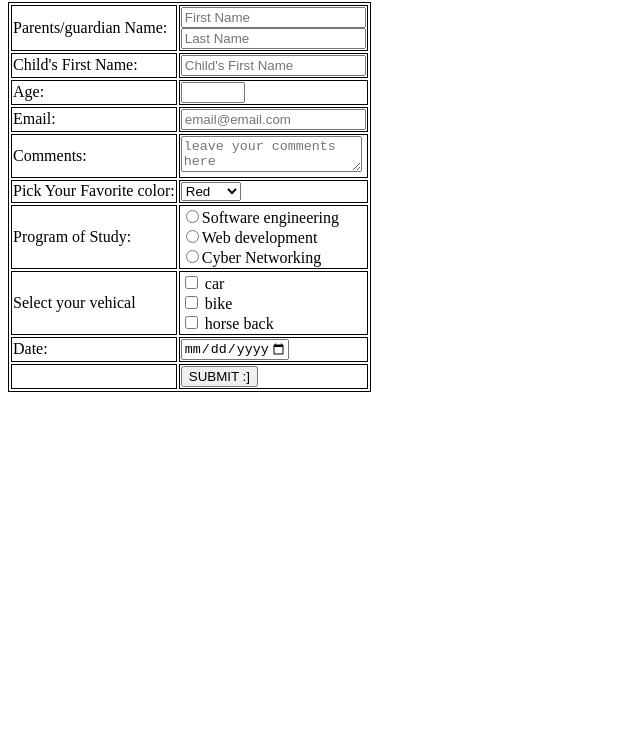
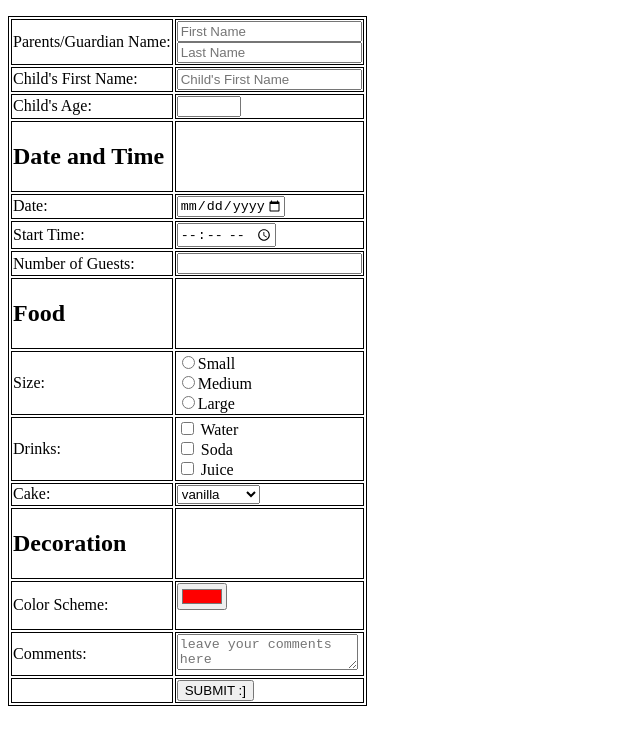
Before and after one commit to j-GR100/SE111---HTML-Javascript, a plain HTML site: page w5_form_files/w5_form_files/index.html in a window 1280 px wide. Shown: the part 65-800 px from the top of the page, without its empty margins (0-640 px from the left). Drawn offline with Linux system fonts and the light colour scheme.

Commit message:
end w5_form

```diff
--- a/w5_form_files/w5_form_files/index.html
+++ b/w5_form_files/w5_form_files/index.html
@@ -11,16 +11,16 @@
     <link type="text/css" rel="stylesheet" href="style.css">
 
     <title>Week 5 | Tables and Forms</title>
+    <style>
+        table,td {
+            border: 1px solid black;
+        }
+    </style>
 </head>
-<style>
-    table,td {
-        border: 1px solid black;
-    }
-</style>
 <body>
     <!--Build your Table and Form here-->
 
-    <h2>Birthday Party Registration Form</h2>
+    <h1>&#129395; Birthday Party Registration Form &#129395;</h1>
 
     <form method="GET" action="">
 
@@ -33,13 +33,13 @@
 
                     <!--first column - LABEL -->
                     <td>
-                        <label for="fName">Parents/guardian Name:</label>
+                        <label for="PName">Parents/Guardian Name:</label>
                     </td>
 
                     <!--second column- INPUT -->
                     <td>
                         <input type="text" name="fName" id="fName" placeholder="First Name"><br>
-                        <input type="text" name="fName" id="fName" placeholder="Last Name">
+                        <input type="text" name="lName" id="lName" placeholder="Last Name">
                     </td>
 
                 </tr>
@@ -49,12 +49,12 @@
 
                     <!--first column - LABEL -->
                     <td>
-                        <label for="lName">Child's First Name:</label>
+                        <label for="CName">Child's First Name:</label>
                     </td>
 
                     <!--second column- INPUT -->
                     <td>
-                        <input type="text" name="lName" id="lName" placeholder="Child's First Name">
+                        <input type="text" name="CName" id="CName" placeholder="Child's First Name">
                     </td>
 
                 </tr>
@@ -64,7 +64,7 @@
 
                     <!--first column - LABEL -->
                     <td>
-                        <label for="age">Age:</label>
+                        <label for="Child's.age">Child's Age:</label>
                     </td>
 
                     <!--second column- INPUT -->
@@ -78,16 +78,154 @@
 
                     <!--first column - LABEL -->
                     <td>
-                        <label for="email">Email:</label>
+                        <label for="Date.and.Time"><h2>Date and Time</h2></label>
                     </td>
 
                     <!--second column- INPUT -->
                     <td>
-                        <input type="email" name="email" id="email" maxlength="25" placeholder="email@email.com">
+
                     </td>
 
                 </tr>
 
+                <tr>
+
+                    <!--first column - LABEL -->
+                    <td>
+                        <label for="Date">Date:</label>
+                    </td>
+
+                    <!--second column- INPUT -->
+                    <td>
+                        <input type="date" name="date" id="date" required min="2018-01-01" max="2025-01-01">
+                    </td>
+
+                </tr>
+
+                <tr>
+                 <!--first column - LABEL -->
+                    <td>
+                   <label for="Start.Time">Start Time:</label>
+                    </td>
+
+                    <!--second column- INPUT -->
+                    <td>
+                        <input type="Time" id="Time" name="Time">
+                    </td>
+                    </tr>
+
+                <tr>
+
+                        <!--first column - LABEL -->
+                        <td>
+                            <label for="Number.of.Guests">Number of Guests:</label>
+                        </td>
+
+                        <!--second column- INPUT -->
+                        <td>
+                            <input type="text" name="Number" id="Number">
+
+                        </td>
+
+                    </tr>
+
+                    <tr>
+
+                        <!--first column - LABEL -->
+                        <td>
+                            <label><h2>Food</h2></label>
+                        </td>
+
+                        <!--second column- INPUT -->
+                        <td>
+
+                        </td>
+
+                    </tr>
+
+                    <tr>
+
+                        <!--first column - LABEL -->
+                        <td>
+                            <label for="Size">Size:</label>
+                        </td>
+
+                        <!--second column- INPUT -->
+                        <td>
+                            <input type="radio" name="Size" id="Size1" value="Sm">Small <br>
+                            <input type="radio" name="Size" id="Size2" value="MD">Medium <br>
+                            <input type="radio" name="Size" id="Size3" value="LG">Large <br>
+                        </td>
+
+                    </tr>
+
+
+                </tr>
+
+                <tr>
+                    <!--first column - LABEL -->
+                    <td>
+                        <label>Drinks:</label>
+                    </td>
+
+                    <!--second column- INPUT -->
+                    <td>
+                        <input type="checkbox" name="Drink1" value="Water">
+                        <label for="Drinkl">Water</label> <br>
+                        <input type="checkbox" name="Drink2" value="Soda">
+                        <label for="Drink2">Soda</label> <br>
+                        <input type="checkbox" name="vehicle3" value="Juice">
+                        <label for="Drink4">Juice</label> <br>
+                    </td>
+                </tr>
+
+
+
+                <tr>
+
+                    <!--first column - LABEL -->
+                    <td>
+                        <label>Cake:</label>
+                    </td>
+
+                    <!--second column- INPUT -->
+                    <td>
+                        <select name="Cake" id="Cake">
+                            <option value="v">vanilla</option>
+                            <option value="c">Chocolate</option>
+
+                        </select>
+                    </td>
+
+                </tr>
+
+                <tr>
+
+                    <!--first column - LABEL -->
+                    <td>
+                        <label><h2>Decoration</h2></label>
+                    </td>
+
+                    <!--second column- INPUT -->
+                    <td>
+
+                    </td>
+
+                </tr>
+
+                <tr>
+
+                    <!--first column - LABEL -->
+                    <td>
+                        <label>Color Scheme:</label>
+                    </td>
+
+                    <!--second column- INPUT -->
+                    <td>
+                        <input type="color" id="color" name="color" value="#ff0000"><br><br>
+                    </td>
+
+                </tr>
                 <tr>
 
                     <!--first column - LABEL -->
@@ -99,75 +237,6 @@
                     <td>
                         <textarea name="comments" id="comments" placeholder="leave your comments here"></textarea>
                     </td>
-
-                </tr>
-
-                <tr>
-
-                    <!--first column - LABEL -->
-                    <td>
-                        <label for="faveColor">Pick Your Favorite color:</label>
-                    </td>
-
-                    <!--second column- INPUT -->
-                    <td>
-                        <select name="faveColor" id="faveColor">
-                            <option value="r">Red</option>
-                            <option value="g">Green</option>
-                            <option value="b">Blue</option>
-
-                        </select>
-                    </td>
-
-                    <tr>
-
-                        <!--first column - LABEL -->
-                        <td>
-                            <label for="study">Program of Study:</label>
-                        </td>
-
-                        <!--second column- INPUT -->
-                        <td>
-                        <input type="radio" name="study" id="study1" value="SE">Software engineering <br>
-                        <input type="radio" name="study" id="study2" value="WD">Web development <br>
-                        <input type="radio" name="study" id="study3" value="CN">Cyber Networking <br>
-                        </td>
-
-                    </tr>
-
-                    <tr>
-
-                        <!--first column - LABEL -->
-                        <td>
-                            <label>Select your vehical</label>
-                        </td>
-
-                        <!--second column- INPUT -->
-                        <td>
-                            <input type="checkbox" name="vehicle1" value="car">
-                            <label for="vehiclel">car</label> <br>
-                            <input type="checkbox" name="vehicle2" value="bike">
-                            <label for="vehicle2">bike</label> <br>
-                            <input type="checkbox" name="vehicle3" value="horse back">
-                            <label for="vehicle4">horse back</label> <br>
-                        </td>
-
-                    </tr>
-
-                    <tr>
-
-                        <!--first column - LABEL -->
-                        <td>
-                            <label for="date">Date:</label>
-                        </td>
-
-                        <!--second column- INPUT -->
-                        <td>
-                            <input type="date" name="date" id="date" required min="2018-01-01" max="2025-01-01">
-                        </td>
-
-                    </tr>
-
 
                 </tr>
 
@@ -188,6 +257,8 @@
 
 
 
+
+
             </tbody>
 
         </table>
```
